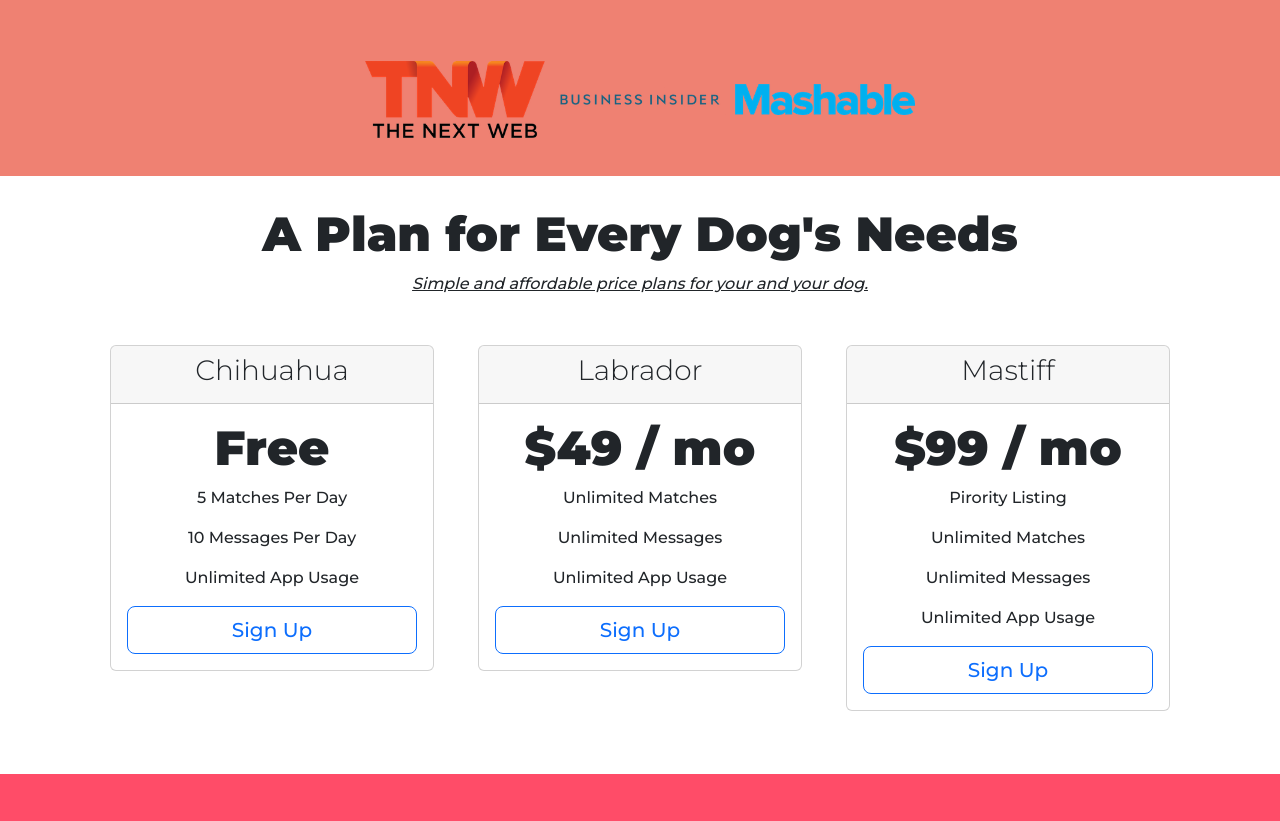
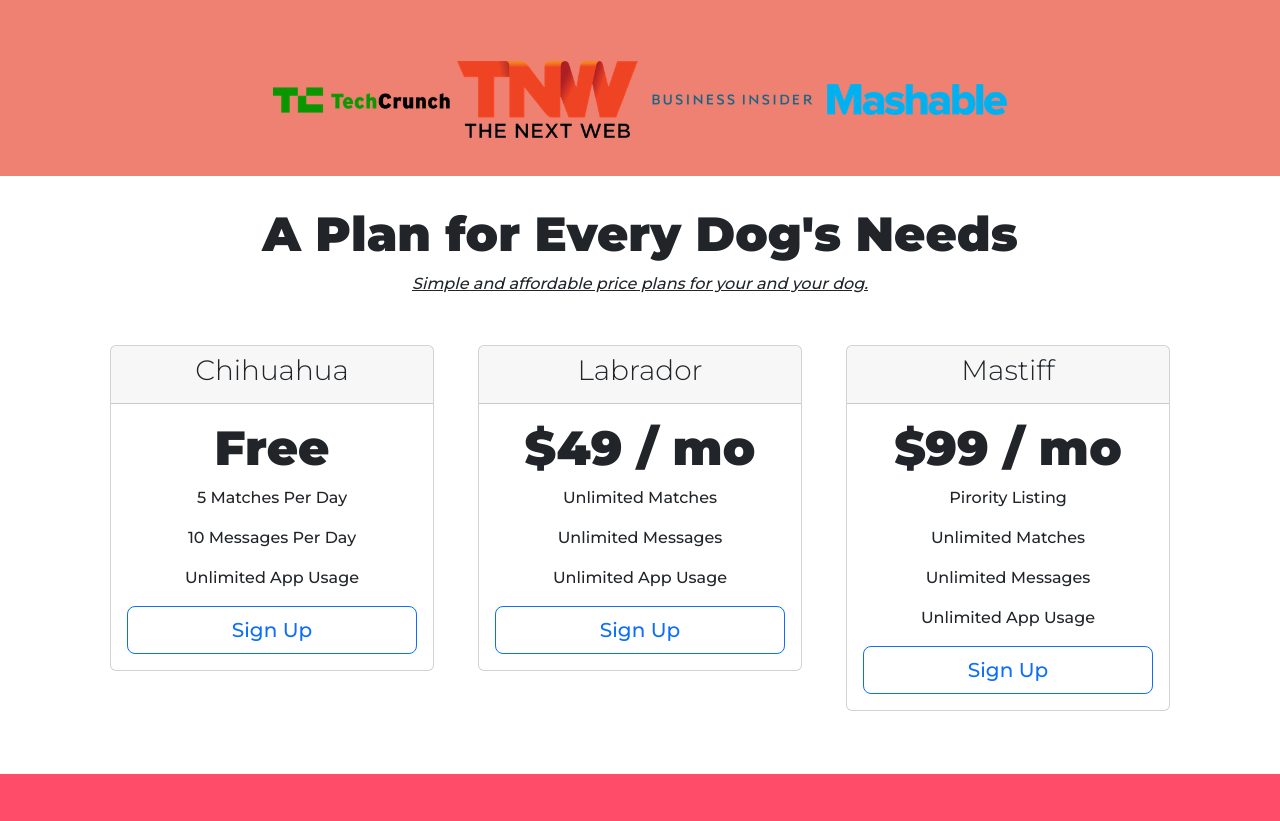
Before and after one commit to Marwan997/tindog, a plain HTML site: page index.html in a window 1280 px wide. Shown: the part 1446-2267 px from the top of the page. Drawn offline with nearby package versions, Linux system fonts and the light colour scheme.

Commit message:
Update index.html

```diff
--- a/index.html
+++ b/index.html
@@ -126,7 +126,7 @@
   <!-- Press -->
 
   <section id="press">
-<!--     <img class="press-logo" src="images/TechCrunch.png" alt="tc-logo"> -->
+    <img class="press-logo" src="images/TechCrunch.png" alt="tc-logo">
     <img class="press-logo" src="images/tnw.png" alt="tnw-logo">
     <img class="press-logo" src="images/bizinsider.png" alt="biz-insider-logo">
     <img class="press-logo" src="images/mashable.png" alt="mashable-logo">
```
